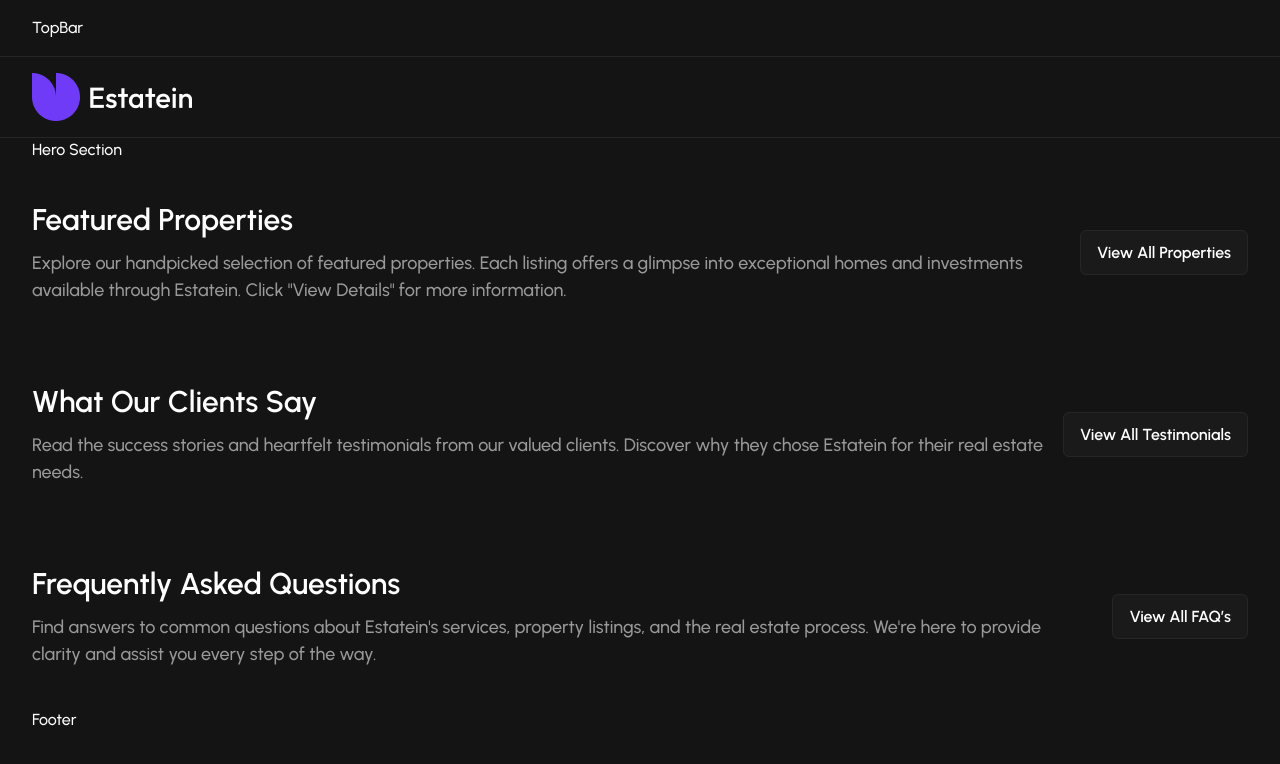
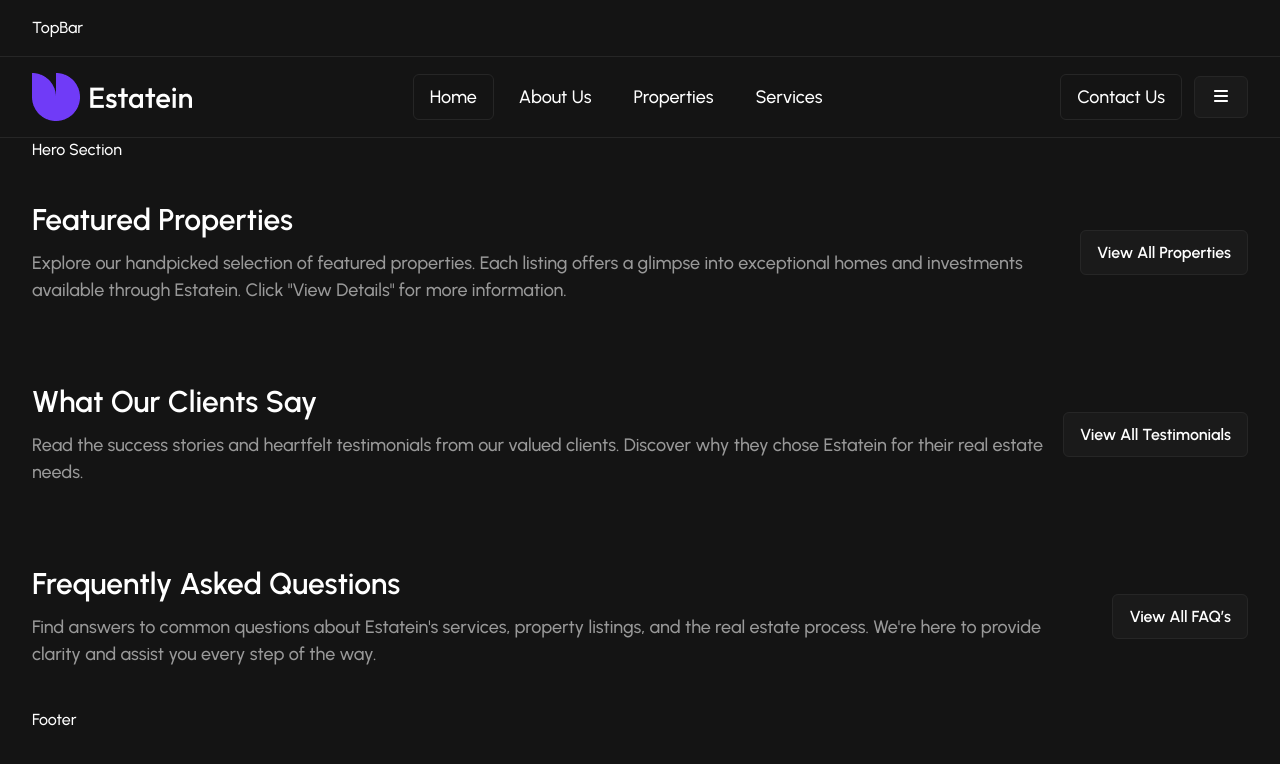
Before and after one commit to k7areef/Estatein, a React (Vite) app: page / in a window 1280 px wide. Shown: the top 764 px of the page. Built offline with nearby package versions, Linux system fonts and the light colour scheme.

Commit message:
Add NavigationBar components: ContactLink, NavLinks, and MenuToggler

```diff
--- /dev/null
+++ b/src/components/layout/NavigationBar/components/ContactLink.jsx
@@ -0,0 +1,23 @@
+import { NavLink } from "react-router-dom";
+
+/**
+ * @typedef {Object} ContactLinkProps
+ * @prop {string} className
+ */
+
+/**
+ * @param {ContactLinkProps} props
+ */
+
+function ContactLink({ className }) {
+    return (
+        <NavLink
+            to={'/contact'}
+            className={({ isActive }) => `contact-link font-medium sm:text-lg block py-2 px-4 rounded-md border transition duration-300 ease-in-out ${isActive ? "sm:bg-purple-60 sm:border-purple-60 max-sm:bg-grey-08 max-sm:border-grey-15" : "sm:bg-grey-08 sm:border-grey-15 max-sm:border-transparent"} ${className}`}
+        >
+            Contact Us
+        </NavLink>
+    )
+}
+
+export default ContactLink;
--- /dev/null
+++ b/src/components/layout/NavigationBar/components/MenuToggler.jsx
@@ -0,0 +1,28 @@
+import Button from "@components/UI/Button";
+import { faBars, faXmark } from "@fortawesome/free-solid-svg-icons";
+import { FontAwesomeIcon } from "@fortawesome/react-fontawesome";
+
+/**
+ * @typedef NavLinksProps
+ * @prop {boolean} isExpand
+ * @prop {function} setIsExpand
+ */
+
+/**
+ * @param {NavLinksProps} props
+ */
+
+function MenuToggler({ isExpand, setIsExpand }) {
+    return (
+        <Button
+            variant="secondary"
+            onClick={() => setIsExpand(prev => !prev)}
+            className="py-2! px-4!"
+        >
+            <FontAwesomeIcon icon={isExpand ? faXmark : faBars} />
+            <span className="sr-only">Menu Toggler</span>
+        </Button>
+    )
+}
+
+export default MenuToggler;
--- /dev/null
+++ b/src/components/layout/NavigationBar/components/NavLinks.jsx
@@ -0,0 +1,45 @@
+import React from 'react'
+import { NavLink } from 'react-router-dom'
+import ContactLink from './ContactLink';
+
+const links = [
+    { to: '/', label: "Home" },
+    { to: '/about', label: "About Us" },
+    { to: '/properties', label: "Properties" },
+    { to: '/services', label: "Services" },
+];
+
+/**
+ * @typedef NavLinksProps
+ * @prop {boolean} isExpand
+ */
+
+/**
+ * @param {NavLinksProps} props
+ */
+
+function NavLinks({ isExpand }) {
+    return (
+        <div className="nav-links max-lg:w-full max-lg:order-1">
+            <div className={`links-wrapper grid transition-all ${isExpand ? "max-lg:grid-rows-[1fr] max-lg:opacity-100 mt-3" : "max-lg:grid-rows-[0fr] max-lg:opacity-0"}`}>
+                <ul className="flex lg:items-center gap-2 max-lg:flex-col overflow-hidden">
+                    {
+                        links.map((link, index) => (<li key={link.to || index}>
+                            <NavLink
+                                to={link.to}
+                                className={({ isActive }) => `font-medium sm:text-lg block py-2 px-4 rounded-md border transition duration-300 ease-in-out ${isActive ? "bg-grey-08 border-grey-15" : "border-transparent bg-transparent"}`}
+                            >
+                                {link.label}
+                            </NavLink>
+                        </li>))
+                    }
+                    <li className='sm:hidden'>
+                        <ContactLink />
+                    </li>
+                </ul>
+            </div>
+        </div>
+    )
+}
+
+export default NavLinks
--- a/src/components/layout/NavigationBar/index.jsx
+++ b/src/components/layout/NavigationBar/index.jsx
@@ -1,10 +1,22 @@
 import AppLogo from "@components/common/AppLogo";
+import ContactLink from "./components/ContactLink";
+import NavLinks from "./components/NavLinks";
+import MenuToggler from "./components/MenuToggler";
+import React from "react";
 
 function Navigation() {
+
+    const [isExpand, setIsExpand] = React.useState(false);
+
     return (
         <nav className="py-4 border-b border-b-grey-15">
-            <div className="container">
+            <div className="container flex items-center justify-between flex-wrap">
                 <AppLogo />
+                <NavLinks isExpand={isExpand} />
+                <div className="nav-actions flex items-center gap-3">
+                    <ContactLink className="max-sm:hidden" />
+                    <MenuToggler isExpand={isExpand} setIsExpand={setIsExpand} />
+                </div>
             </div>
         </nav>
     )
```
